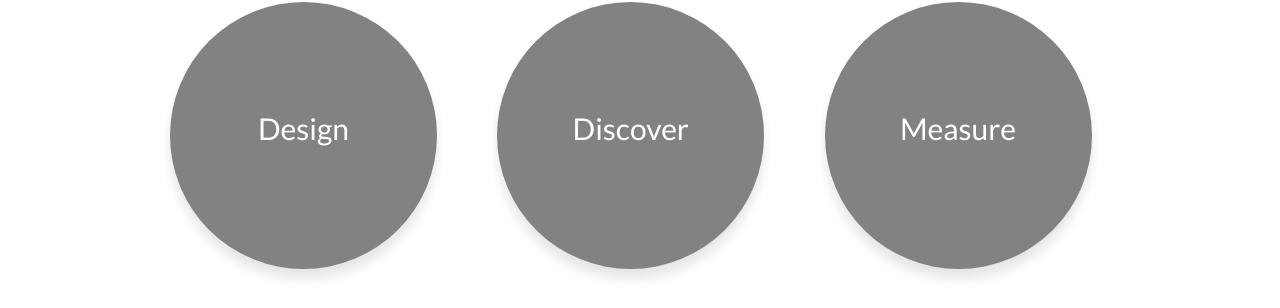
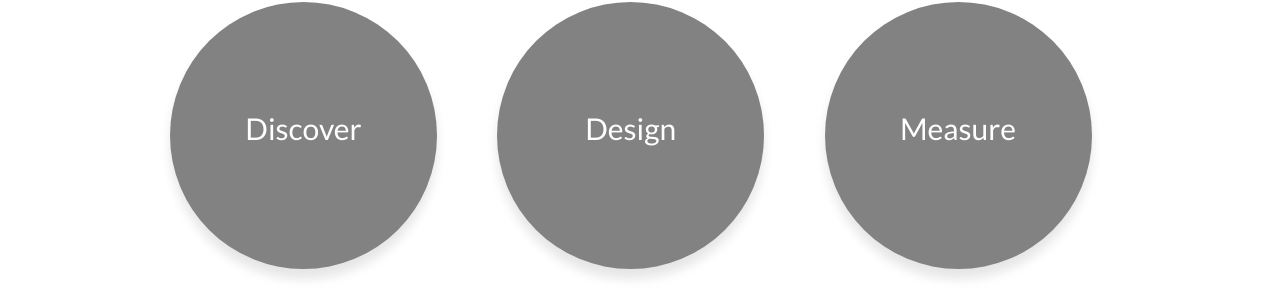
Before and after one commit to jonthebeef/jonthebeef.github.io, a Jekyll site: the page built from process.html, in a window 1280 px wide. Shown: the part 319-627 px from the top of the page. Built offline with Jekyll 4.4.1, drawn with Linux system fonts in a browser that asks for light colours; some web fonts are replaced.

Commit message:
Process reorder

```diff
--- a/process.html
+++ b/process.html
@@ -3,9 +3,7 @@ layout: page
 title: Process
 ---
 <div class="processes">
-{% for process in site.process %}
-<div class="process">
-  <h2><a href="{{ process.url }}">{{ process.title }}</a></h2>
-</div>
+{% assign process = site.process | sort: 'date' %}
+{% for process in process limit:3  %}
+    <a class="process" href="{{ process.url | prepend: site.baseurl }}"><h2>{{ process.title }}</h2></a>
 {% endfor %}
-</div>
```
Also changed, not shown: _process/design.md (+1 -1 lines), _process/discover.md (+1 -1 lines), _process/measure.md (+1 -1 lines).
